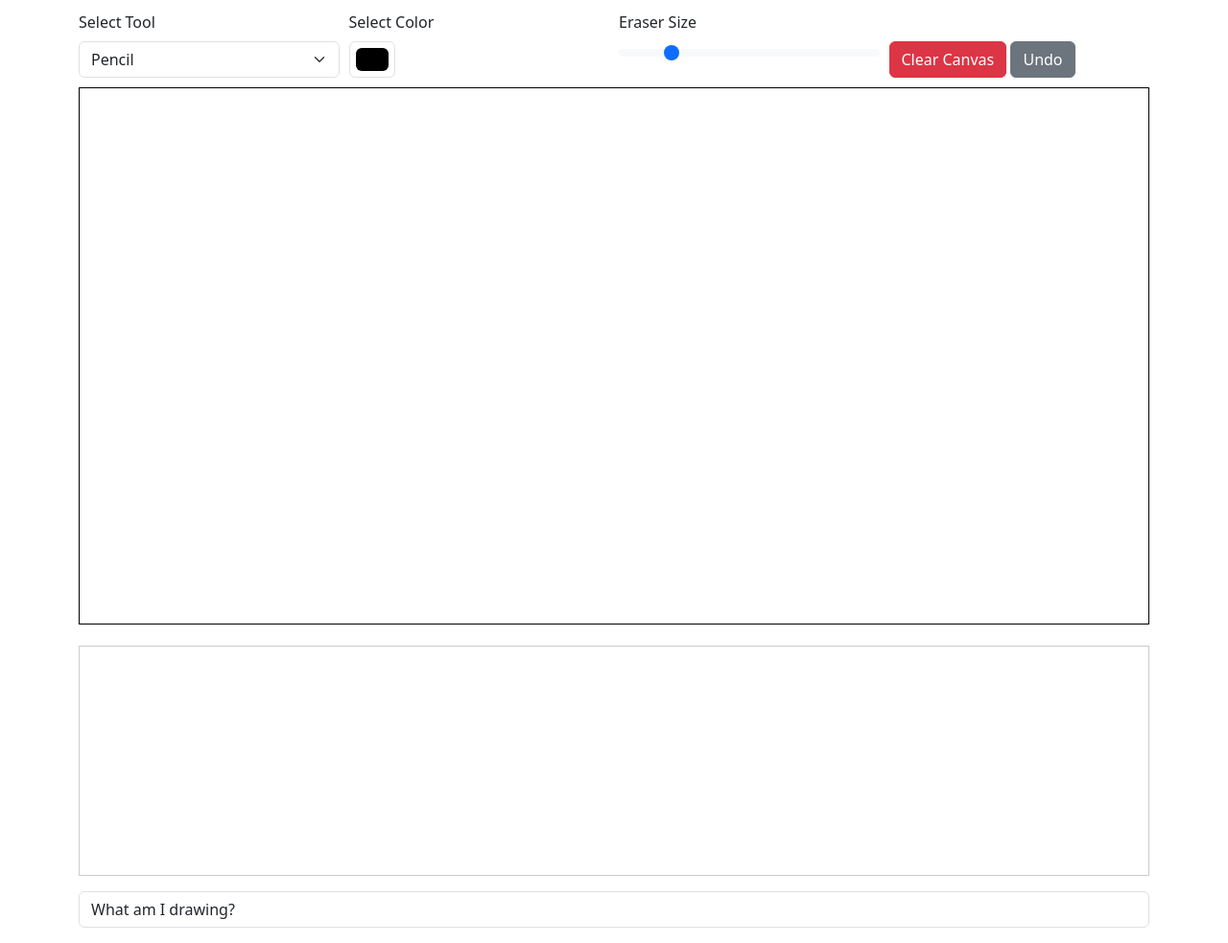
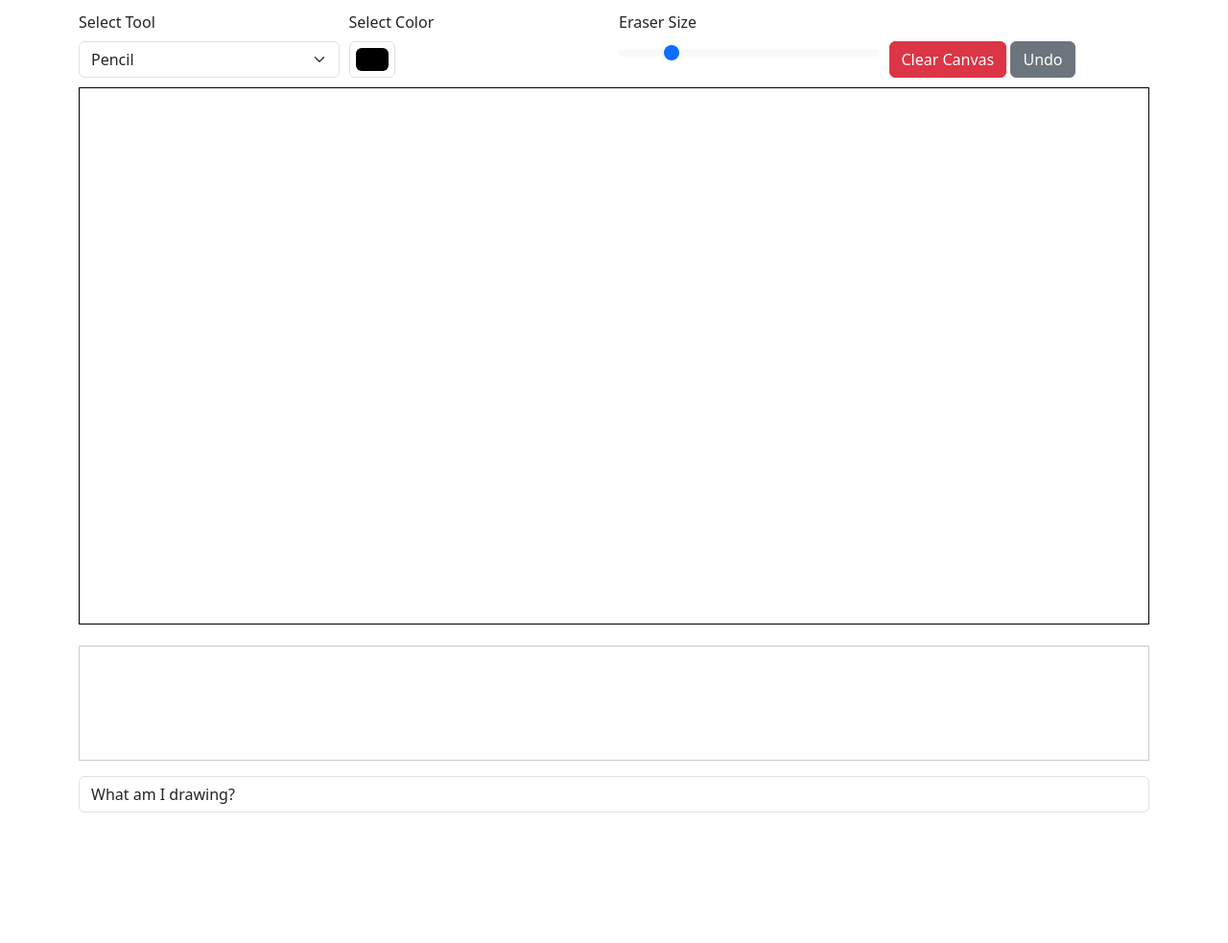
Before and after one commit to AlphaTok-sg/AlphaTok-You-Draw-AI-Guess-Mobile, a plain HTML site: page index.html in a window 1280 px wide. Shown: the part 69-1052 px from the top of the page at 96% size. After the commit the page ends 932 px from the top, so only its background shows below. Drawn offline with nearby package versions, Linux system fonts and the light colour scheme.

Commit message:
Update index.html

```diff
--- a/index.html
+++ b/index.html
@@ -17,7 +17,7 @@
             height: auto;
         }
         #responseDialog {
-            height: 240px;
+            height: 120px;
             overflow-y: auto;
             border: 1px solid #ccc;
             padding: 10px;
```
